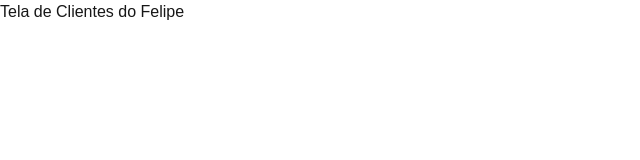
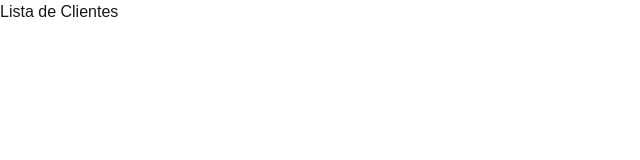
Before and after one commit to LipeeRevoltado/next-app, a Next.js app: page /clientes in a window 1280 px wide. Shown: the top 160 px of the page, without its empty margins (0-640 px from the left). Built offline with nearby package versions, Linux system fonts and the light colour scheme.

Commit message:
Adição do ID na página clientes

```diff
--- /dev/null
+++ b/src/app/clientes/[id]/page.tsx
@@ -0,0 +1,21 @@
+"use client";
+
+import Link from "next/link";
+import { useState } from "react";
+
+export default function ClienteId({ params }: { params: { id: string } }) {
+    const [cliente, setCliente] = useState({});
+
+    console.log("ID =>", params.id);
+
+
+
+  return (
+    <div>
+      <h1>Cliente ID: {params.id}</h1>
+      <Link href="/clientes">Voltar</Link>
+
+      <input></input>
+    </div>
+  );
+}
--- a/src/app/clientes/page.tsx
+++ b/src/app/clientes/page.tsx
@@ -3,13 +3,13 @@
 import { useState } from "react";
 
 export default function Clientes() {
-  const [cliente, setCliente] = useState({});
+  const [clientes, setClientes] = useState({});
 
-  console.log('CLIENTE')
+  console.log('LISTA DE CLIENTES');
 
   return (
     <div>
-      <h1>Tela de Clientes do Felipe</h1>
+      <h1>Lista de Clientes</h1>
     </div>
   );
 }
```
